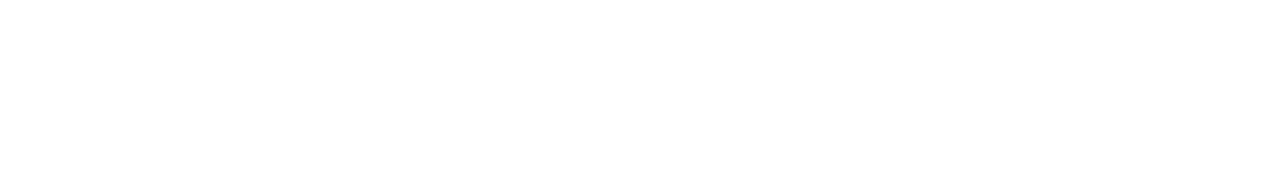
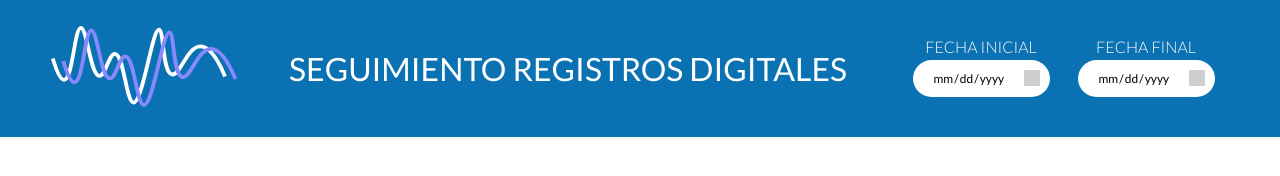
Before and after one commit to garzonsergio/smartTest, a plain HTML site: page index.html in a window 1280 px wide. Drawn offline with Linux system fonts and the light colour scheme.

Commit message:
Header styled

```diff
--- a/index.html
+++ b/index.html
@@ -5,8 +5,99 @@
     <meta http-equiv="X-UA-Compatible" content="IE=edge">
     <meta name="viewport" content="width=device-width, initial-scale=1.0">
     <title>Document</title>
+    <link rel="preconnect" href="https://fonts.googleapis.com">
+    <link rel="preconnect" href="https://fonts.gstatic.com" crossorigin>
+    <link href="https://fonts.googleapis.com/css2?family=Lato:wght@300;400;700;900&family=Montserrat:wght@300;400;700;900&display=swap" rel="stylesheet">
+    <style>
+
+        *{
+            box-sizing: border-box;
+            margin: 0;
+            padding: 0;
+        }
+        html{
+            font-family: 'Lato','Montserrat' sans-serif;
+
+            --black: black;
+            --blue-home:#0a72b3;
+            --blue-wave: #8888ff;
+            --green-plus: #40ac53;
+            --green-wave:#3bba25;
+            --grey-background:#eaf1fb;
+            --grey-paragraph: #424242;
+            --grey-title: #b6b6b7;
+            --red-minus:#d80024;
+            --white:white;
+        }
+        header {
+            align-items: center;
+            background-color: var(--blue-home);
+            display: flex;
+            height: 137px;
+            justify-content: space-evenly;
+        }
+        .logo {
+            height: 81px;
+        }
+        h1{
+            color:var(--white);
+            font-family: 'Lato', sans-serif;
+            font-weight: 400;
+            text-transform: uppercase;
+
+        }
+
+        .input--date-container {
+            display: flex;
+            flex-direction: row;
+            text-align: center;
+        }
+
+        .input--date-container p {
+            text-transform: uppercase;
+            font-family: 'Lato', sans-serif;
+            font-weight: 300;
+            color: var(--white);
+        }
+
+        .input--date-container input{
+            border-radius: 50rem;
+            height: 37px;
+            max-width: 201px;
+            border: none;
+            margin:4px 14px 4px 14px;
+            padding: 0 10px 0 20px;
+            font-family: 'Lato';
+            font-size: 12px;
+
+        }
+
+        .input--date-container input[type="date"]::-webkit-calendar-picker-indicator{
+            background: url(https://www.svgrepo.com/show/145159/down-arrow.svg) no-repeat;
+            border-width: thin;
+            color: rgba(0, 0, 0, 0);
+            display: flex;
+            justify-content: flex-end;
+            opacity: 0.5;
+        }
+    </style>
 </head>
 <body>
-
+    <header>
+        <picture><svg class="logo" xmlns="http://www.w3.org/2000/svg" viewBox="0 0 195.79 85.15"><defs><style>.cls-1,.cls-2{fill:none;stroke-miterlimit:10;stroke-width:4px;}.cls-1{stroke:var(--white);}.cls-2{stroke:var(--blue-wave);}</style></defs><g id="Capa_2" data-name="Capa 2"><g id="Grid"><path class="cls-1" d="M1.92,34.17c3.4,11.49,7.73,22.71,11.94,22.42C22.94,56,24.6,2.08,31.4,2c6.57-.08,10,50.14,19.5,50.44,6.5.22,9.89-23.36,16.33-23.15,9.4.31,11.7,50.85,19.49,51.18,9.69.41,19.64-77.14,26.81-76.52,5.43.47,3.48,45.2,13.65,47,8.54,1.54,15.75-29,29.73-29.48,10.63-.35,19.88,16.91,26.07,31.68"/><path class="cls-2" d="M12.88,36.85c3.41,11.49,7.74,22.71,11.94,22.42,9.09-.63,10.75-54.51,17.55-54.59,6.57-.08,10,50.14,19.5,50.45,6.5.21,9.88-23.36,16.32-23.16,9.41.31,11.71,50.85,19.5,51.18,9.68.41,19.64-77.13,26.81-76.52,5.42.47,3.48,45.2,13.64,47,8.55,1.54,15.76-29,29.73-29.48,10.64-.35,19.89,16.91,26.08,31.68"/></g></g></svg></picture>
+        <h1>seguimiento registros digitales</h1>
+        <div class="input--date-container">
+            <div>
+                <p>fecha inicial</p>
+                <input type='date' />
+            </div>
+            <div>
+                <p>fecha final</p>
+                <input type='date'/>
+            </div>
+        </div>
+    </header>
+    <main></main>
+    <footer></footer>
 </body>
 </html>
```
